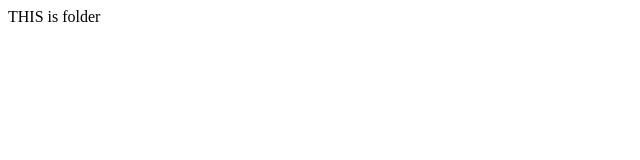
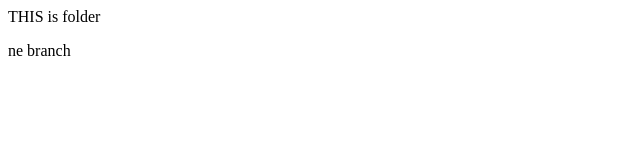
Before and after one commit to Khadija-tul-kubra2005/localrepoo, a plain HTML site: page index.html in a window 1280 px wide. Shown: the full height of the page, 0-640 px from the left. Drawn offline with Linux system fonts and the light colour scheme.

Commit message:
add in branch1

```diff
--- a/index.html
+++ b/index.html
@@ -1 +1,2 @@
 <p>THIS is folder</p>
+<p>ne branch</p>
```
